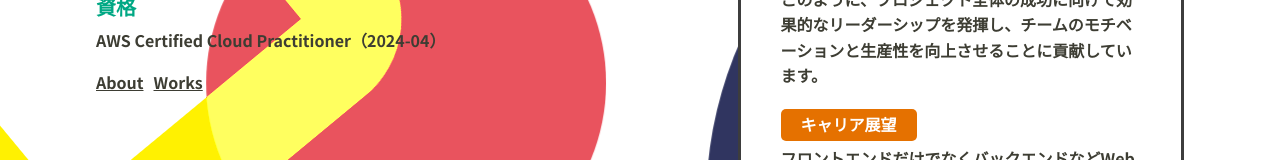
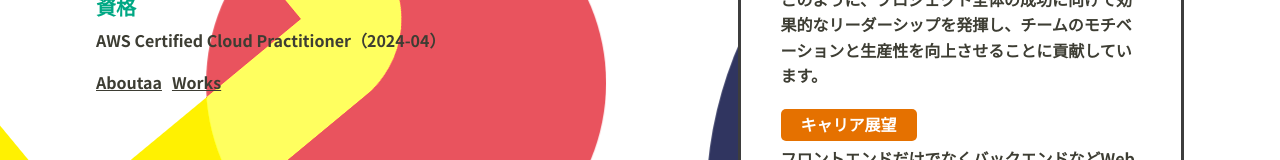
Before and after one commit to ohishi-Ta/Portfolio, a Next.js app in the folder portfolio/: page / in a window 1280 px wide. Shown: the part 731-891 px from the top of the page. Built offline with nearby package versions, Linux system fonts and the light colour scheme.

Commit message:
no message

```diff
--- a/portfolio/pages/index.tsx
+++ b/portfolio/pages/index.tsx
@@ -104,7 +104,7 @@ const Home: NextPage = () => {
                     AWS Certified Cloud Practitioner（2024-04）
 
                     <p>
-                      <Link href="/about" style={{textDecoration:"underline",marginRight:"10px"}}>About</Link>
+                      <Link href="/about" style={{textDecoration:"underline",marginRight:"10px"}}>Aboutaa</Link>
                       <Link href="/works" style={{textDecoration:"underline"}}>Works</Link>
                     </p>
                   </p>
@@ -128,7 +128,7 @@ const Home: NextPage = () => {
               <div className={style.home__Button}>
                 <div className={style.home__Button_item}>
                   <Link href="/about" className="en">
-                    Abouta
+                    Aboutaaaa
                   </Link>
                 </div>
                 <div className={style.home__Button_item}>
```
